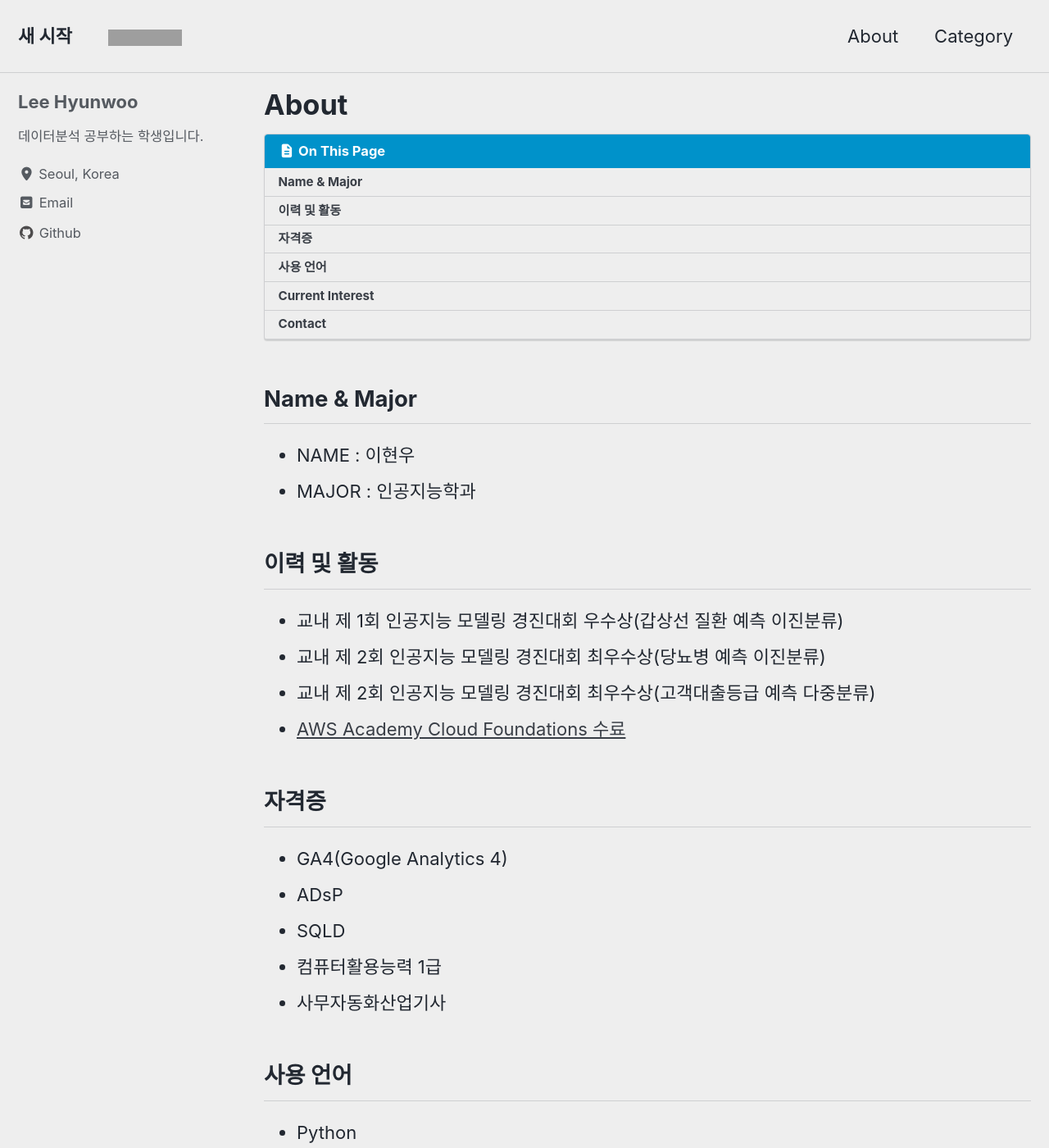
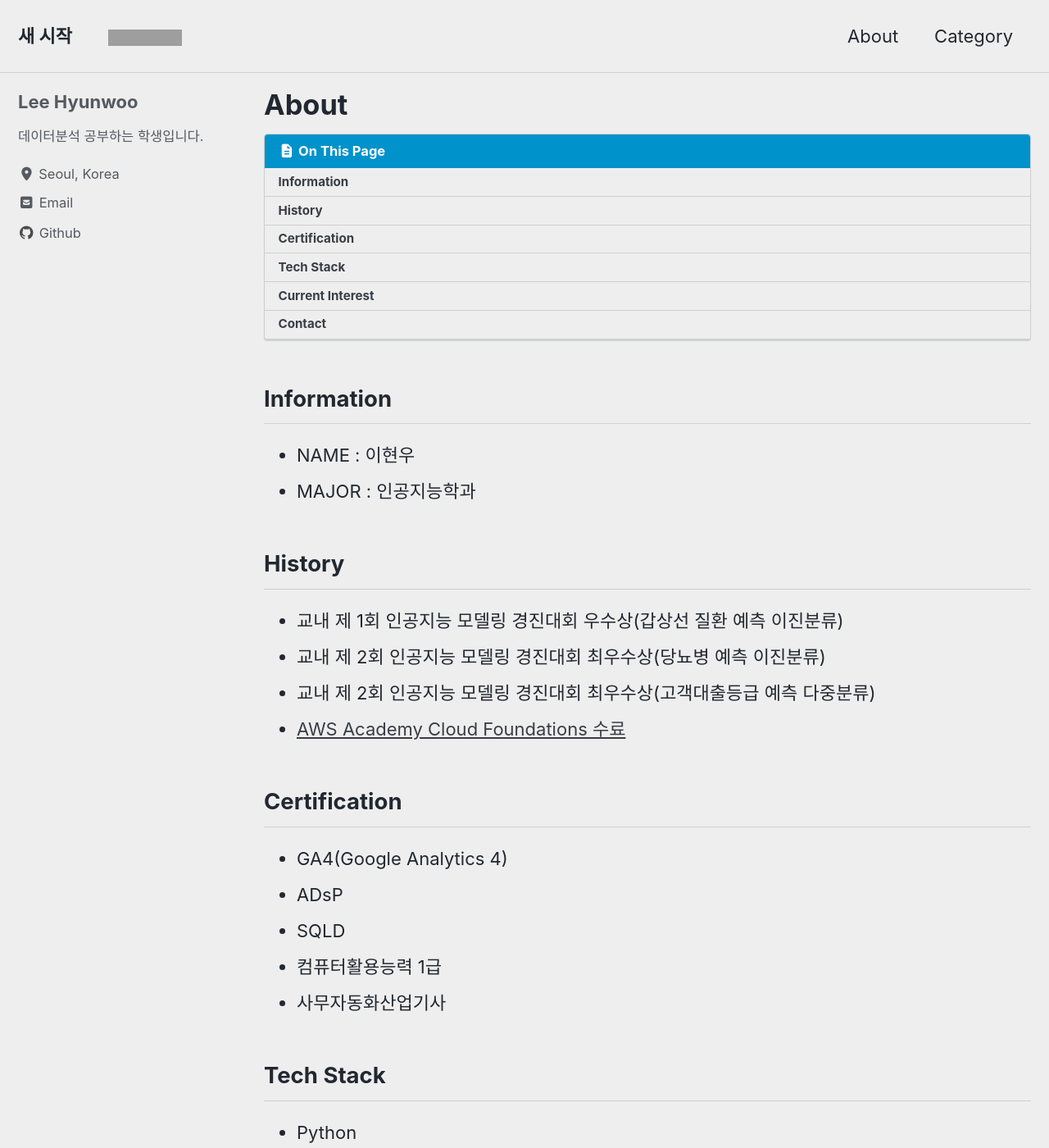
Before and after one commit to ihyunu/ihyunu.github.io, a Jekyll site: the page built from _pages/about.md, in a window 1280 px wide and 1400 px high. Shown: the whole window at 82% size. Built offline with Jekyll 4.4.1, drawn with Linux system fonts in a browser that asks for light colours; cached includes are drawn as plain includes; grey boxes are pictures that could not be loaded.

Commit message:
24-12-23 about

```diff
--- a/_pages/about.md
+++ b/_pages/about.md
@@ -8,24 +8,24 @@ toc: true
 
 ---
 
-## Name & Major
+## Information
 * NAME : 이현우
 * MAJOR : 인공지능학과
 
-## 이력 및 활동
+## History
 * 교내 제 1회 인공지능 모델링 경진대회 우수상(갑상선 질환 예측 이진분류)
 * 교내 제 2회 인공지능 모델링 경진대회 최우수상(당뇨병 예측 이진분류)
 * 교내 제 2회 인공지능 모델링 경진대회 최우수상(고객대출등급 예측 다중분류)
 * [AWS Academy Cloud Foundations 수료](https://www.credly.com/badges/1f43e2d3-e5fd-4453-83fe-642a1283fbd9)
 
-## 자격증
+## Certification
 * GA4(Google Analytics 4)
 * ADsP
 * SQLD
 * 컴퓨터활용능력 1급
 * 사무자동화산업기사
 
-## 사용 언어
+## Tech Stack
 * Python
 * C
 * Java
```
